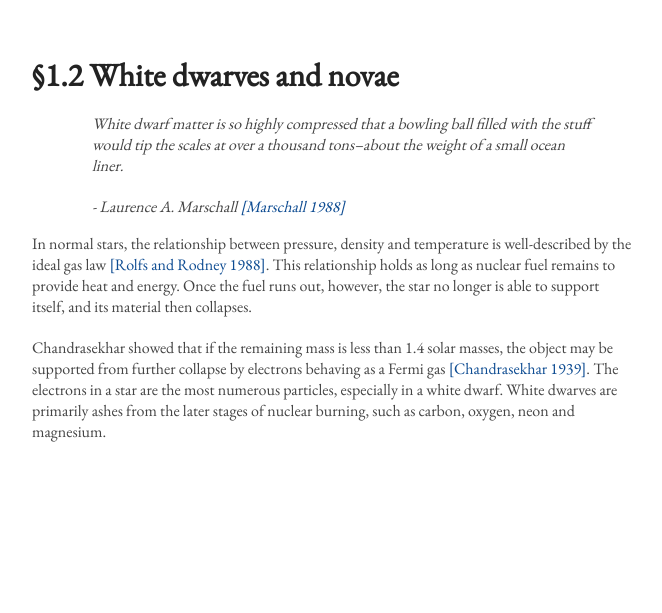
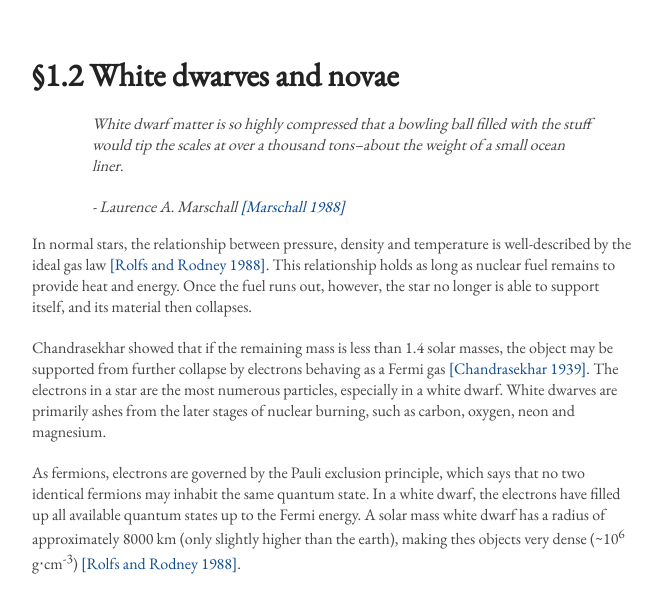
Before and after one commit to dwvisser/19ne-thesis, a Jekyll site: the page built from 1.2-white-dwarves-and-novae.md, in a window 1280 px wide. Shown: the top 613 px of the page, without its empty margins (308-970 px from the left). Built offline with Jekyll 4.4.1, drawn with Linux system fonts in a browser that asks for light colours.

Commit message:
Added 3rd paragraph of section 1.2.

```diff
--- a/1.2-white-dwarves-and-novae.md
+++ b/1.2-white-dwarves-and-novae.md
@@ -28,3 +28,11 @@
 electrons in a star are the most numerous particles, especially in a white
 dwarf. White dwarves are primarily ashes from the later stages of nuclear
 burning, such as carbon, oxygen, neon and magnesium.
+
+As fermions, electrons are governed by the Pauli exclusion principle, which
+says that no two identical fermions may inhabit the same quantum state. In a
+white dwarf, the electrons have filled up all available quantum states up to
+the Fermi energy. A solar mass white dwarf has a radius of approximately 8000
+km (only slightly higher than the earth), making thes objects very dense
+(~10<sup>6</sup> g⋅cm<sup>-3</sup>) [[Rolfs and Rodney
+1988]](../bibliography/#rolfs).
```
